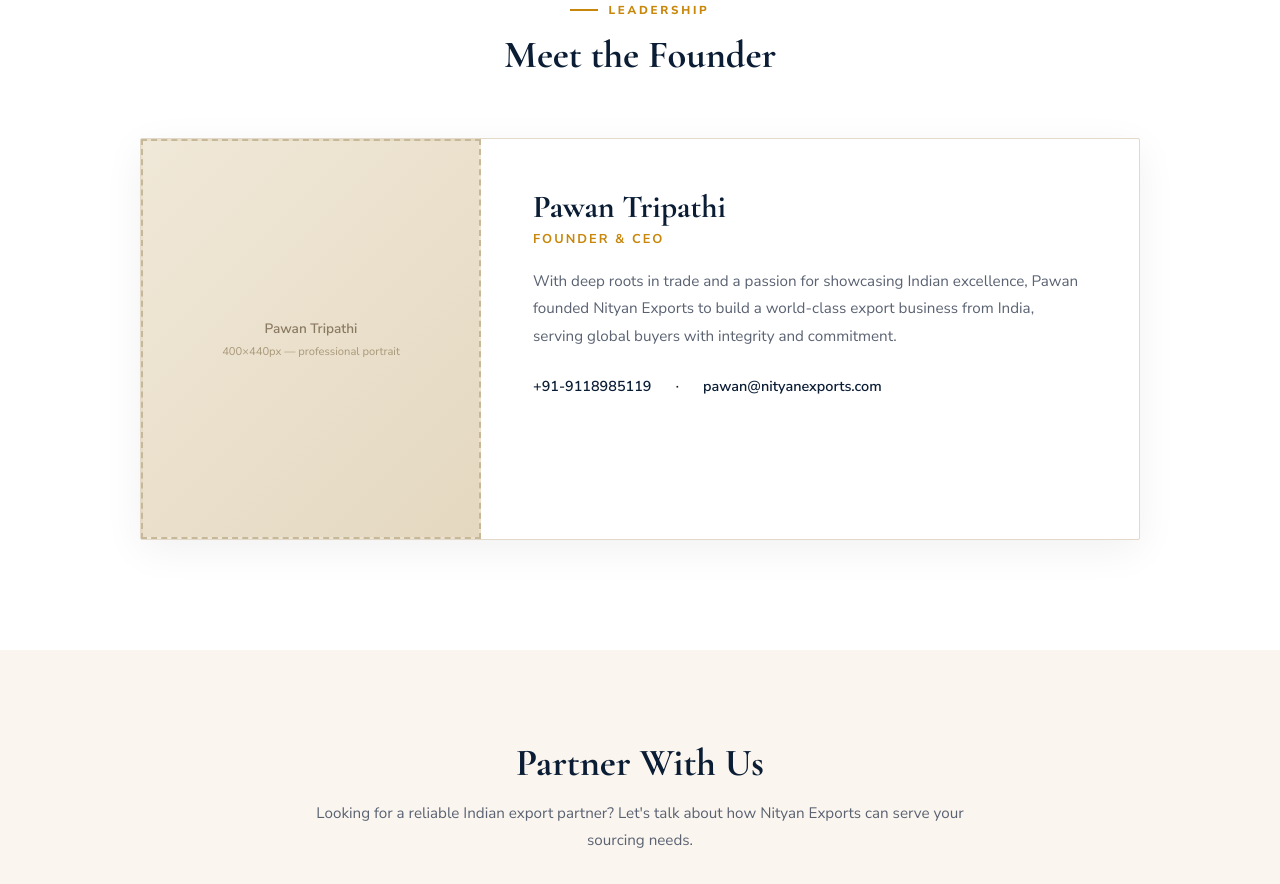
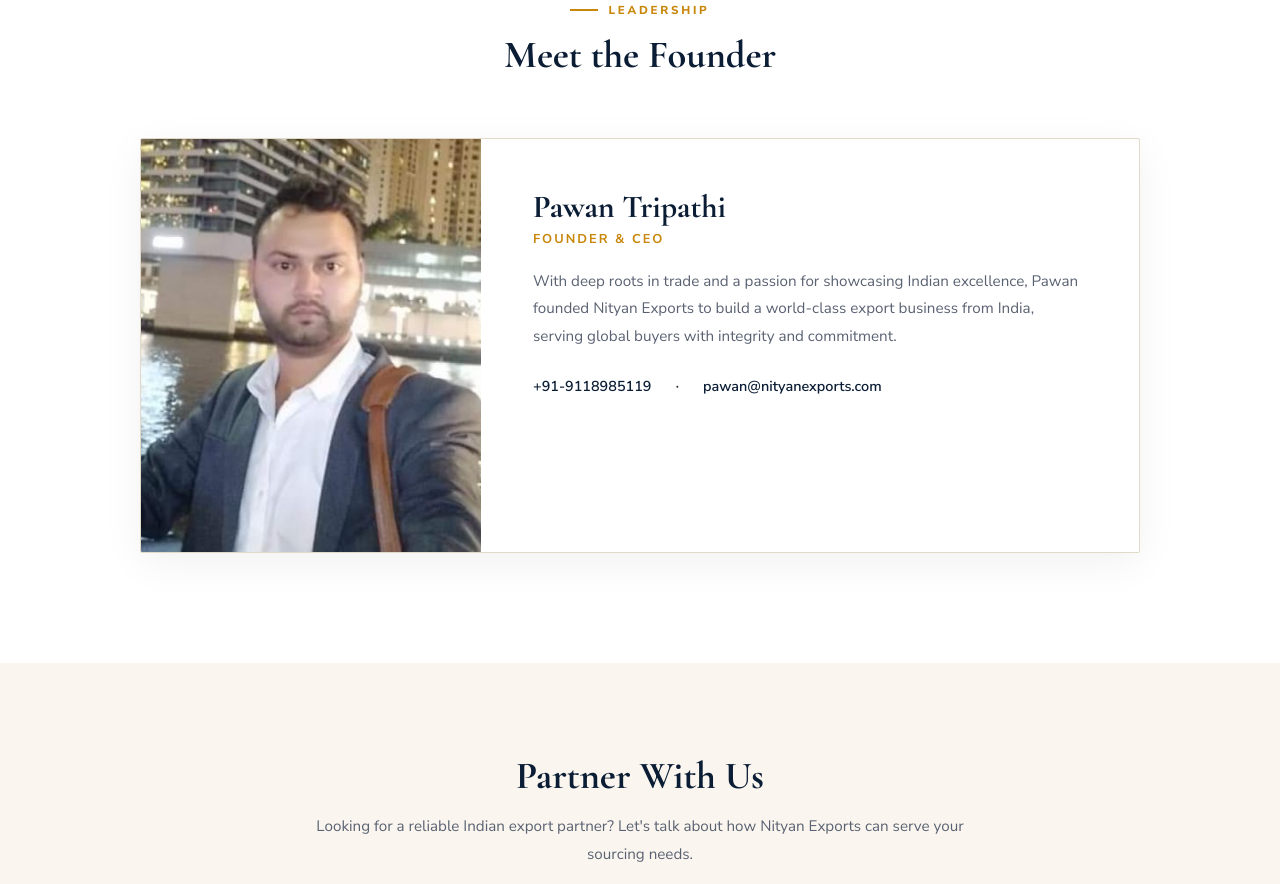
Before and after one commit to mahajan022/Nityan-exports, a Next.js app in the folder nityan-v2/: page /about in a window 1280 px wide. Shown: the part 3340-4224 px from the top of the page. Built offline with nearby package versions, Linux system fonts and the light colour scheme.

Commit message:
ct mgfix

```diff
--- a/nityan-v2/pages/about.js
+++ b/nityan-v2/pages/about.js
@@ -106,9 +106,7 @@
             </div>
             <div className={`${styles.leaderCard} fade-up d2`}>
               <div className={styles.leaderPhoto}>
-                <div className="img-ph" style={{ width: '100%', height: '100%', minHeight: 400, borderRadius: 0 }}>
-                  <span>Pawan Tripathi</span><small>400×440px — professional portrait</small>
-                </div>
+        <img src="/pawan.jpeg" alt="Pawan Tripathi" style={{ width:'100%', height:'100%', minHeight:400, objectFit:'cover', display:'block' }} />
               </div>
               <div className={styles.leaderInfo}>
                 <h3>Pawan Tripathi</h3>
```
Also changed, not shown: nityan-v2/public/pawan.jpeg (added).
